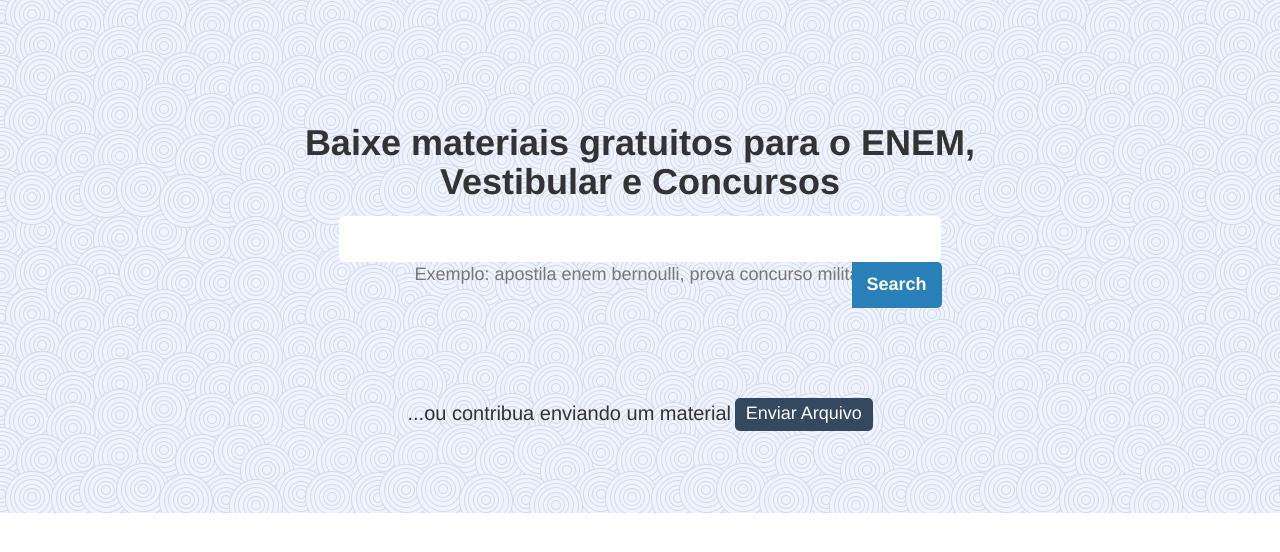
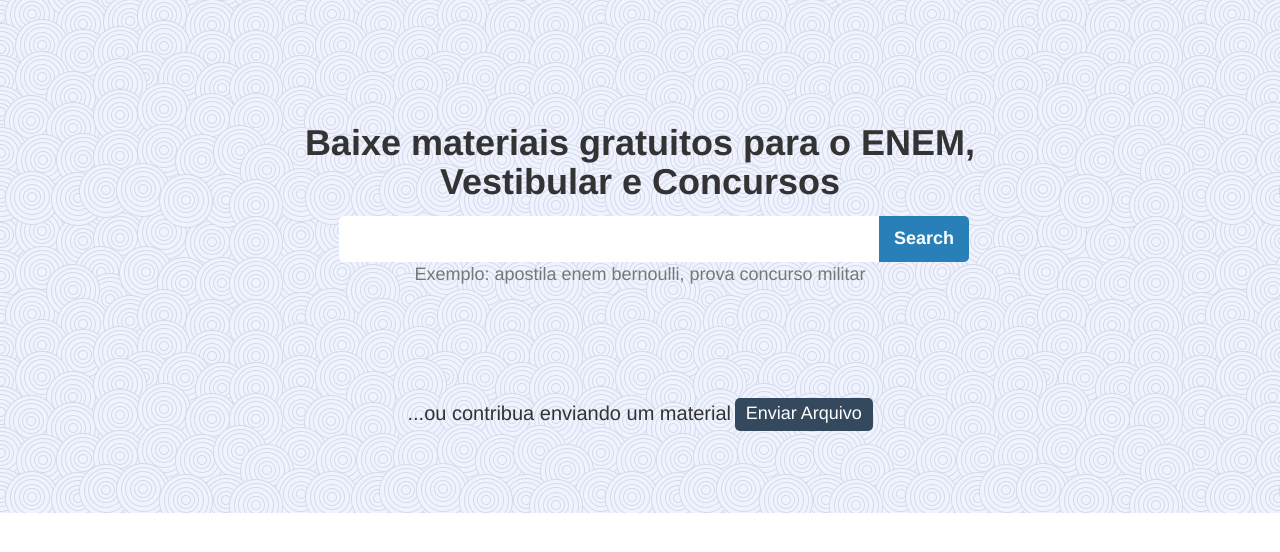
Before and after one commit to betodasilva/exercicio.github.com, a plain HTML site: page index.html in a window 1280 px wide. Shown: the part 70-622 px from the top of the page. Drawn offline with nearby package versions, Linux system fonts and the light colour scheme.

Commit message:
Fix the button position

```diff
--- a/assets/css/modules.css
+++ b/assets/css/modules.css
@@ -101,7 +101,7 @@
 .section__search-button
 {
 	position: absolute;
-	right: 11.5%;
+	right: 8%;
 	border: 0;
 	border-bottom-right-radius: 5px;
 	border-top-right-radius: 5px;
--- a/index.html
+++ b/index.html
@@ -45,8 +45,8 @@
 							<div class="section__search-searcher">
 								<form>
 								<input type="text" name="q" id="tipue_search_input" autocomplete="off" required>
+								<button class="section__search-button">Search</button>
 								</form>
-								<button class="section__search-button">Search</button>
 							</div>
 							<span class="section__search-example">Exemplo: apostila enem bernoulli, prova concurso militar</span>
 						</div>
```
